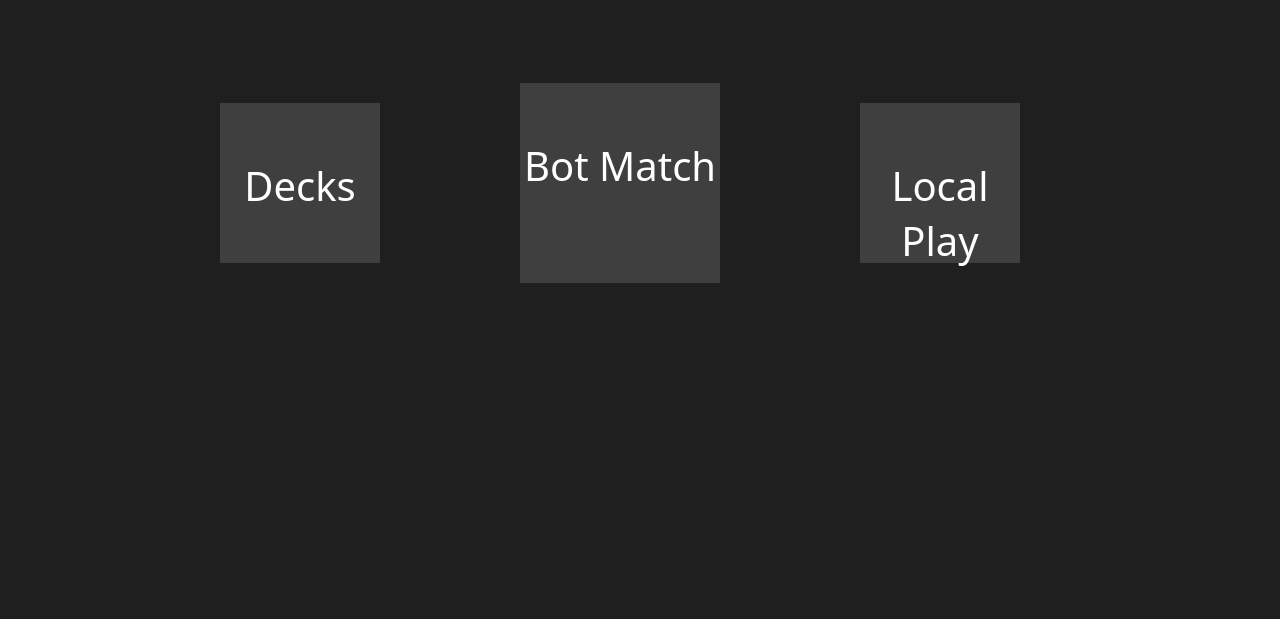
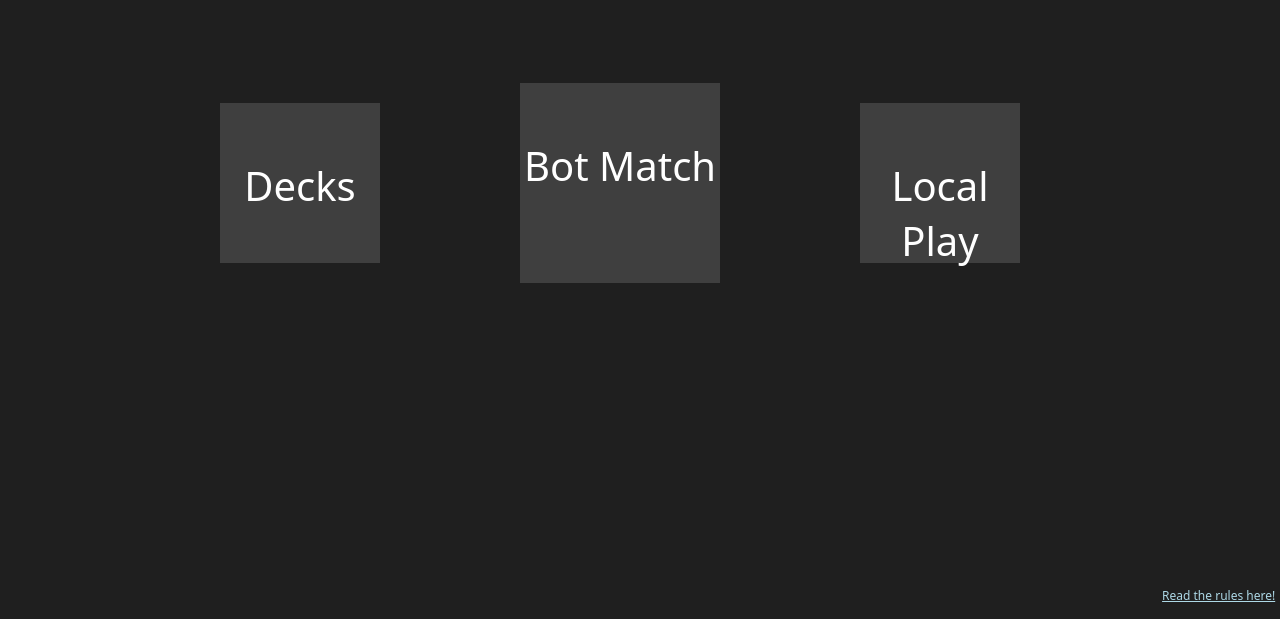
Before and after one commit to BatsPaladin4422/skyblock-card-game, a plain HTML site: page index.html in a window 1280 px wide. Shown: the part 197-816 px from the top of the page. Drawn offline with Linux system fonts and the light colour scheme.

Commit message:
Added a link to the github

```diff
--- a/index.html
+++ b/index.html
@@ -23,6 +23,9 @@
 
             </div>
         </div>
+        <a href="https://github.com/BatsPaladin4422/skyblock-card-game">
+            Read the rules here!
+        </a>
         <script src="scripts/game.js"></script>
         <script src="scripts/deckbuilder.js"></script>
         <script src="scripts/deckselector.js"></script>
--- a/style.css
+++ b/style.css
@@ -78,3 +78,12 @@ body {
     background-color: 3f3f3f;
     text-align: center;
 }
+
+a {
+    position: absolute;
+    text-align: right;
+    top: 98vh;
+    width: 99vw;
+    color: lightblue;
+    font-size: 1.5vmin;
+}
```
Also changed, not shown: 1 other file.
